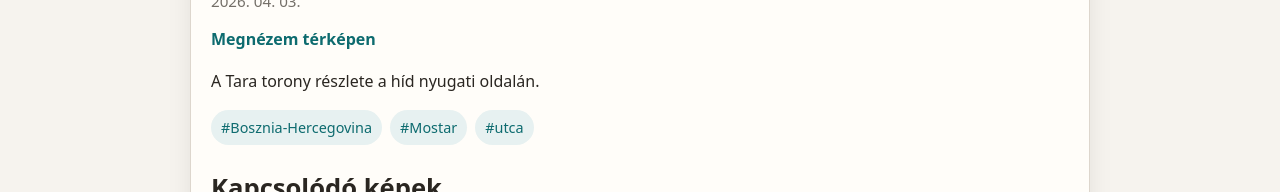
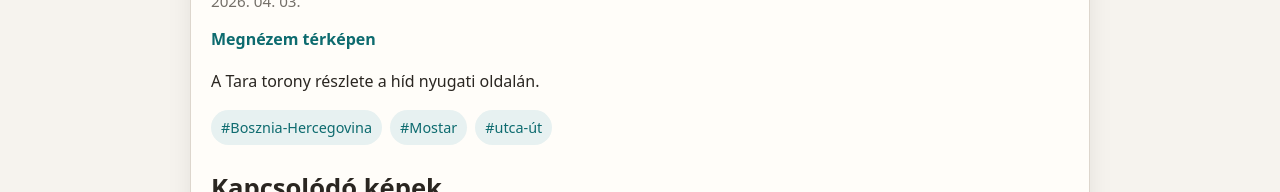
Before and after one commit to havassy/fotoblog, a Jekyll site: the page built from _posts/2026-04-03-tara_torony.md, in a window 1280 px wide. Shown: the part 770-962 px from the top of the page. Built offline with Jekyll 4.4.1, drawn with Linux system fonts in a browser that asks for light colours; grey boxes are pictures that could not be loaded.

Commit message:
Auto-create/update posts from images [skip ci]

```diff
--- a/_posts/2026-04-03-tara_torony.md
+++ b/_posts/2026-04-03-tara_torony.md
@@ -10,7 +10,7 @@ lon: 17.814917
 tags:
   - "Bosznia-Hercegovina"
   - "Mostar"
-  - "utca"
+  - "utca-út"
 description: "A Tara torony részlete a híd nyugati oldalán."
 ---
 
```
